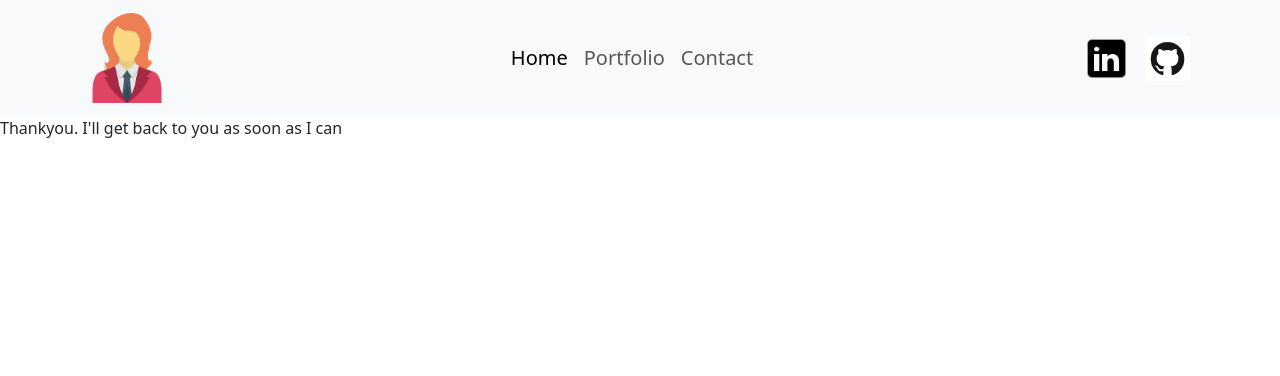
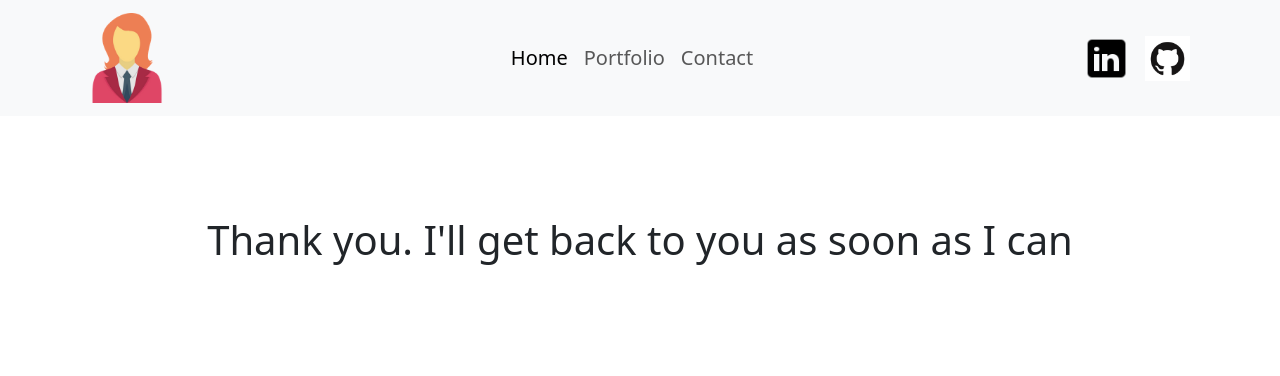
Before and after one commit to shresthapal2808/Sample-Web, a Django app: template mysite/templates/mysite/thank.html in a window 1280 px wide. Shown: the top 376 px of the page. Run offline with Django 5.2, Linux system fonts and the light colour scheme; the template is opened without the code that fills it, so the values that code supplies are empty.

Commit message:
Update thank.html

```diff
--- a/mysite/templates/mysite/thank.html
+++ b/mysite/templates/mysite/thank.html
@@ -1,5 +1,7 @@
 {% extends 'mysite/base.html' %}
 
 {% block content %}
-    <p>Thankyou. I'll get back to you as soon as I can</p>
+<div class="container" style="margin-top: 100px; text-align: center;">
+    <h1>Thank you. I'll get back to you as soon as I can</h1>
+</div>
 {% endblock %}
```
